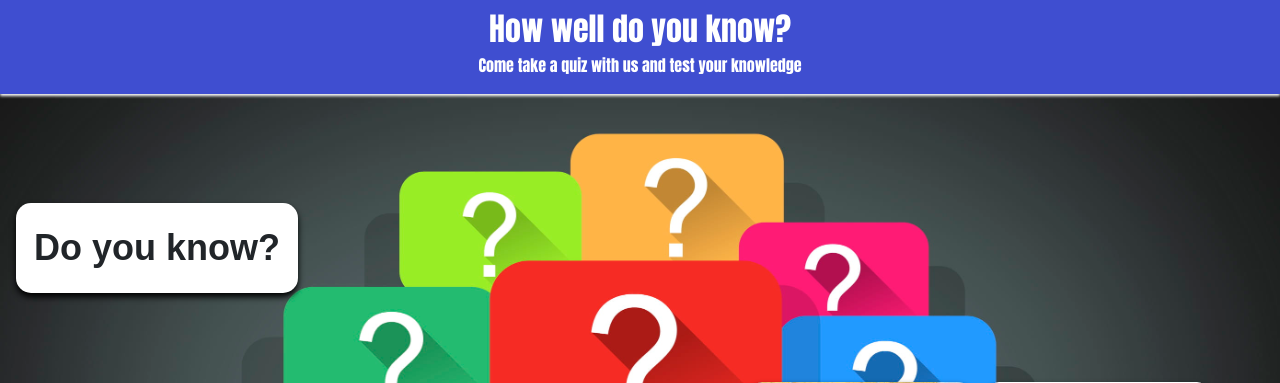
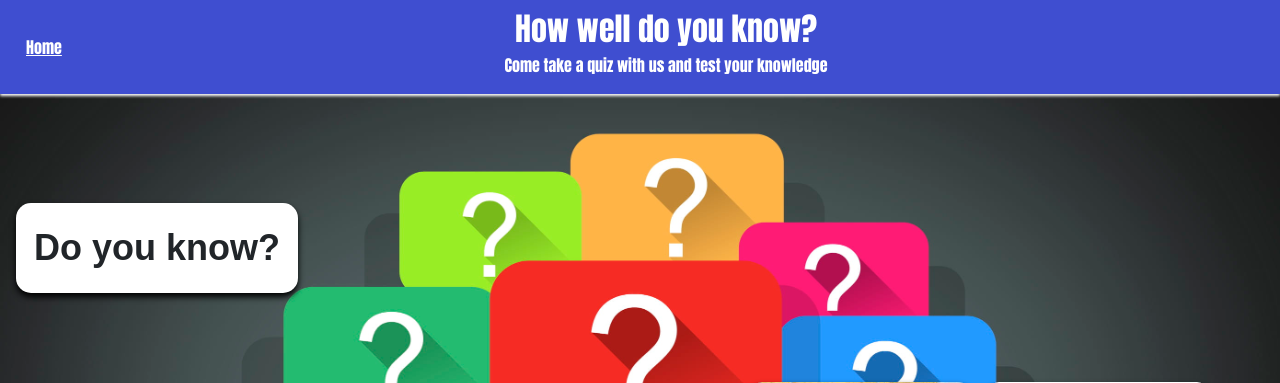
Before and after one commit to Scarrus666/Trivia-Quiz, a PHP site: page / in a window 1280 px wide. Shown: the top 383 px of the page. Run offline with PHP 8.4, Linux system fonts and the light colour scheme.

Commit message:
part-finished

```diff
--- a/css/mystyle.css
+++ b/css/mystyle.css
@@ -10,6 +10,16 @@ body
     background-attachment: fixed;
     background-color: grey;
     font-family: Arial, sans-serif;
+}
+
+a
+{
+    color: white;
+}
+
+a:hover
+{
+    color: white;
 }
 
 .navigation
@@ -34,6 +44,20 @@ padding: 0.25em 0.5em;
 background-color: rgba(255, 255, 255, 0.1);
 }
 
+/* Add styling for the home link */
+.home-link
+{
+    color: white;
+    text-decoration: none;
+    margin-right: auto; /* Push the link to the left side */
+    padding-left: 1em; /* Add spacing between the link and header text */
+}
+
+.header-middle {
+    flex: 1; /* Take up remaining space in the middle */
+    text-align: center;
+}
+
 .header
 {
     background-color: #3F4ED0;
@@ -41,14 +65,17 @@ font-family: impact;
     color: white;
     padding: 10px;
     position: fixed;
-/*
-border-bottom-left-radius: 0.5em;
-border-bottom-right-radius: 0.5em;
-*/
     box-shadow: 0 0.125rem 0.175rem rgb(255, 255, 255);
     top: 0;
     width: 100%;
-text-align: center;
+    display: flex; /* Add display:flex to align items horizontally */
+    align-items: center; /* Vertically center items in the header */
+}
+
+.header-text
+{
+    text-align: center; /* Center-align header text */
+    flex-grow: 1; /* Allow the header text to take up remaining space */
 }
 
 .gap-header
@@ -212,7 +239,7 @@ padding: 0.5em; /* Adding some padding for spacing */
     background-color: white;
     border-radius: 15px;
     padding: 0.5em;
-    width: 25%; /* Adjust width as needed */
+    width: 75%; /* Adjust width as needed */
     text-align: center;
     margin: 0.25em;
     border: 2px solid #ccc;
--- a/index.php
+++ b/index.php
@@ -2,8 +2,6 @@
     session_start();
 
     require_once './tools/tools.php';
-    // require_once '/tools/db.php';
-
 ?>
 
 <!DOCTYPE html>
@@ -23,10 +21,16 @@
 
 <body>
 
-    <div class="header">
+<div class="header">
+    <div class="home-link">
+        <a href="./reset.php">Home</a>
+    </div>
+    <div class="header-text">
         <h2>How well do you know?</h2>
         <h6>Come take a quiz with us and test your knowledge</h6>
     </div>
+</div>
+
 
     <div class="content gap-header">
         <div class="bubble bubble-big">
```
Also changed, not shown: css/evil.css (+27 -0 lines), question.php (+10 -3 lines), reset.php (renamed from restart.php). Lines whose indentation alone changed are shown as unchanged.
